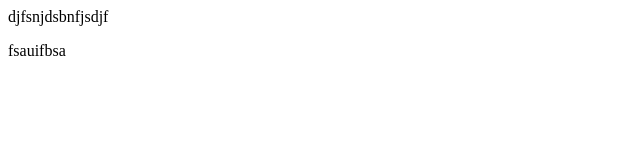
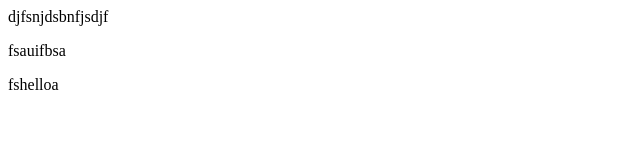
Before and after one commit to vishureddy7/localrepo, a plain HTML site: page index.html in a window 1280 px wide. Shown: the full height of the page, 0-640 px from the left. Drawn offline with Linux system fonts and the light colour scheme.

Commit message:
add hello

```diff
--- a/index.html
+++ b/index.html
@@ -1,2 +1,3 @@
 <p>djfsnjdsbnfjsdjf</p>
 <p>fsauifbsa</p>
+<p>fshelloa</p>
```
